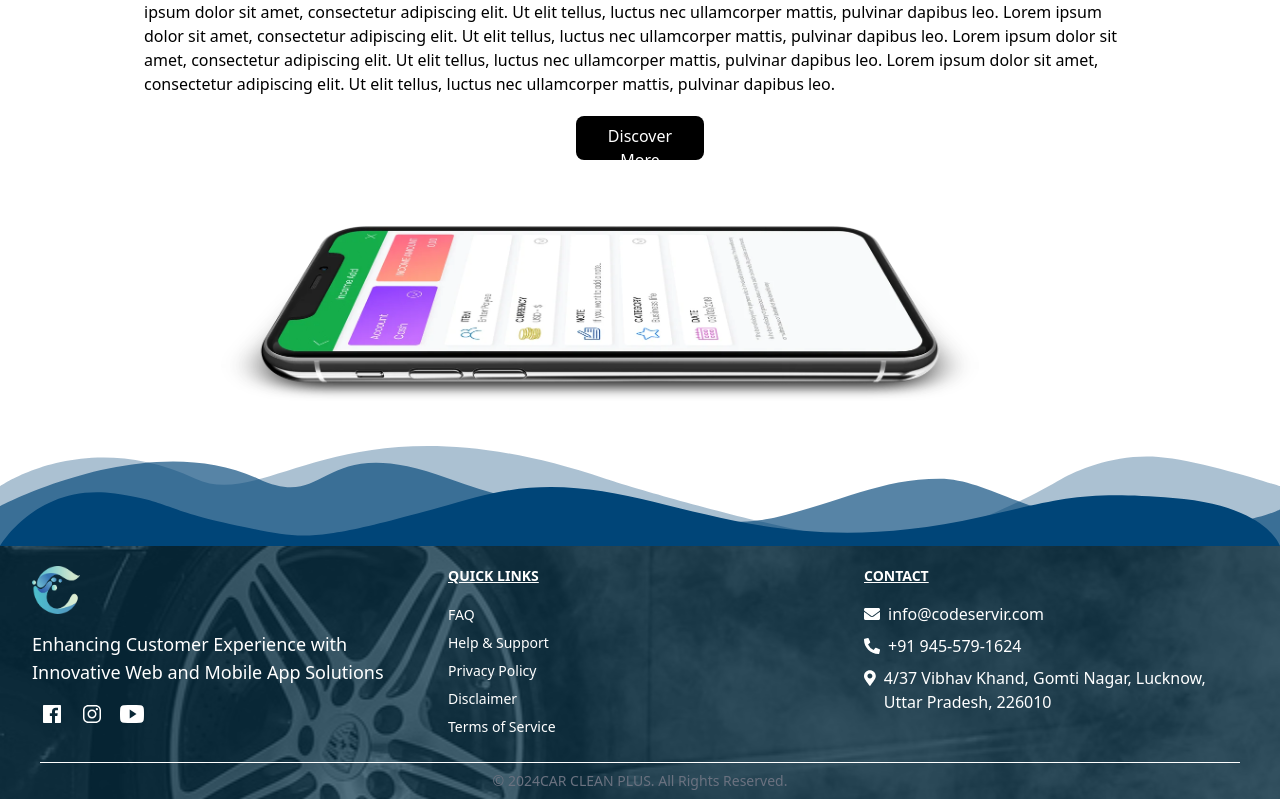
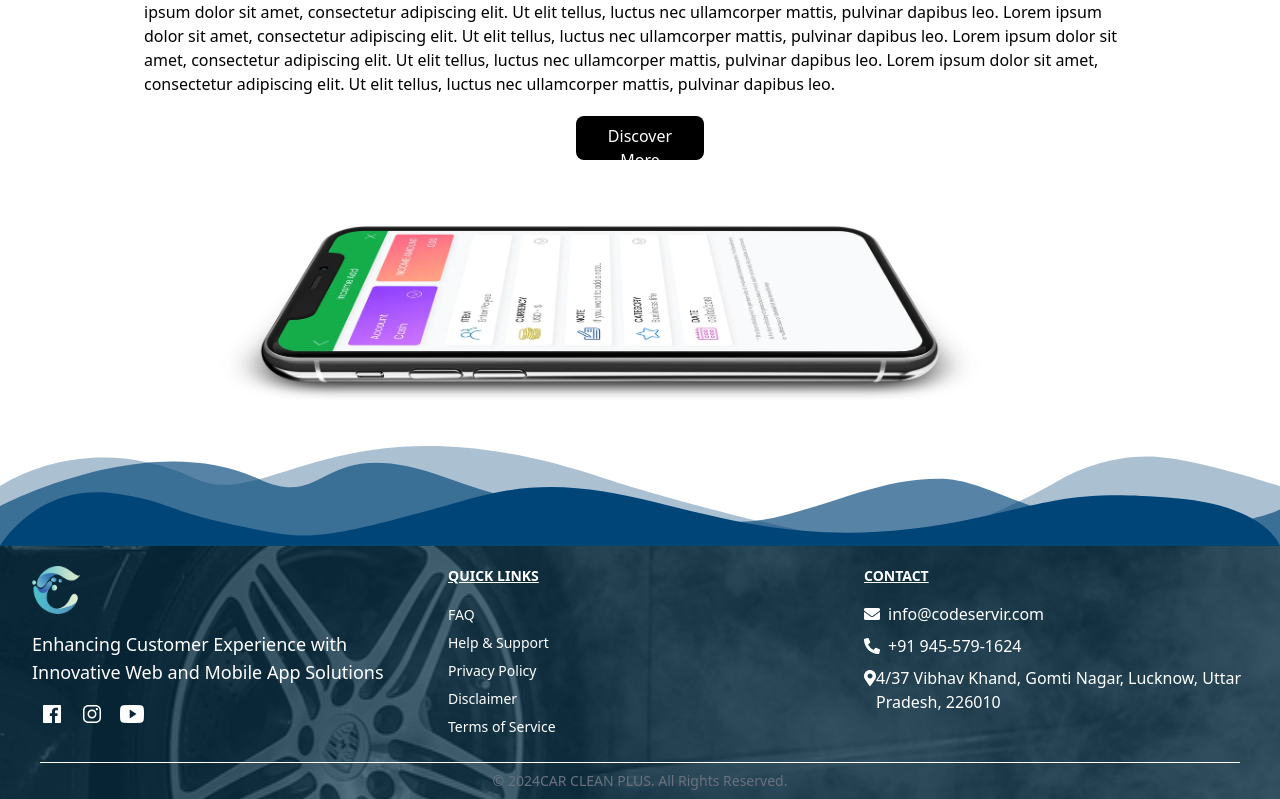
Before and after one commit to difmo/carcleanplus, a React (Vite) app: page /disclaimer in a window 1280 px wide. Shown: the part 1158-1957 px from the top of the page. Built offline with nearby package versions, Linux system fonts and the light colour scheme.

Commit message:
first commit

```diff
--- a/src/Components/Footer.jsx
+++ b/src/Components/Footer.jsx
@@ -91,7 +91,7 @@ const Footer = () => {
                   <span>+91 945-579-1624</span>
                 </li>
                 <li className="flex items-center justify-center md:justify-start">
-                  <FaMapMarkerAlt className="mr-2 mb-6 " />
+                  <FaMapMarkerAlt className=" mb-6 " />
                   <span>
                     4/37 Vibhav Khand, Gomti Nagar, Lucknow, Uttar Pradesh,
                     226010
```
